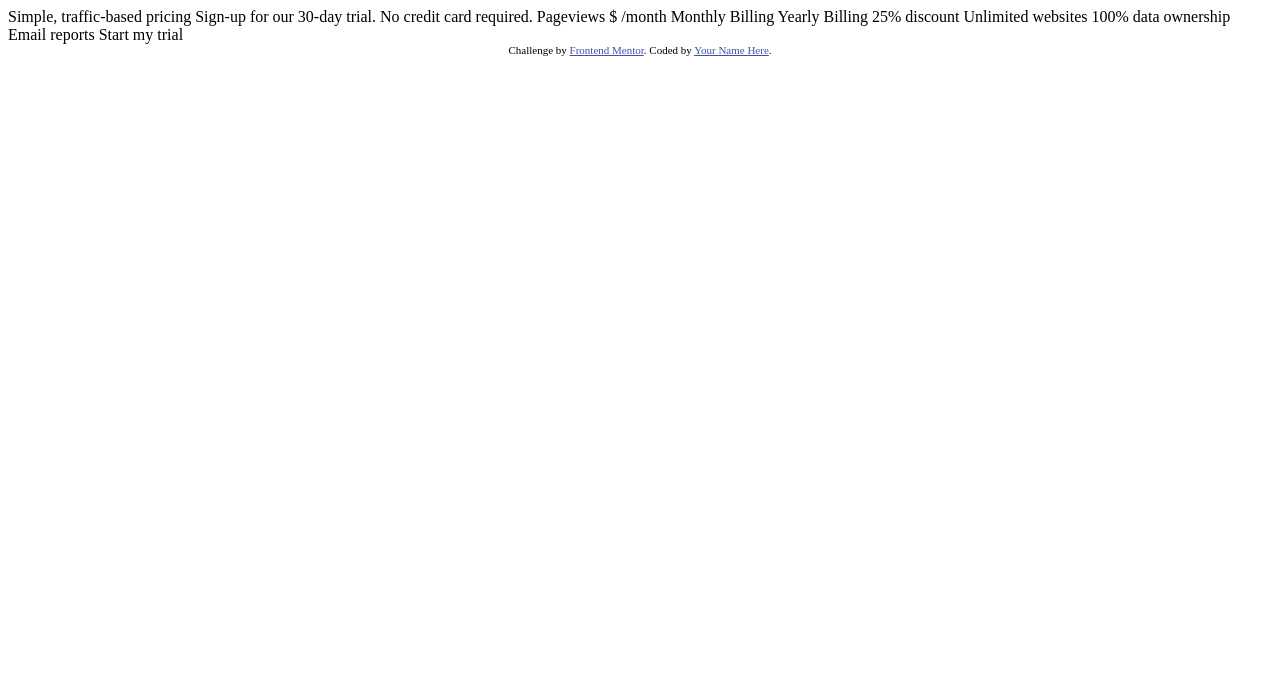
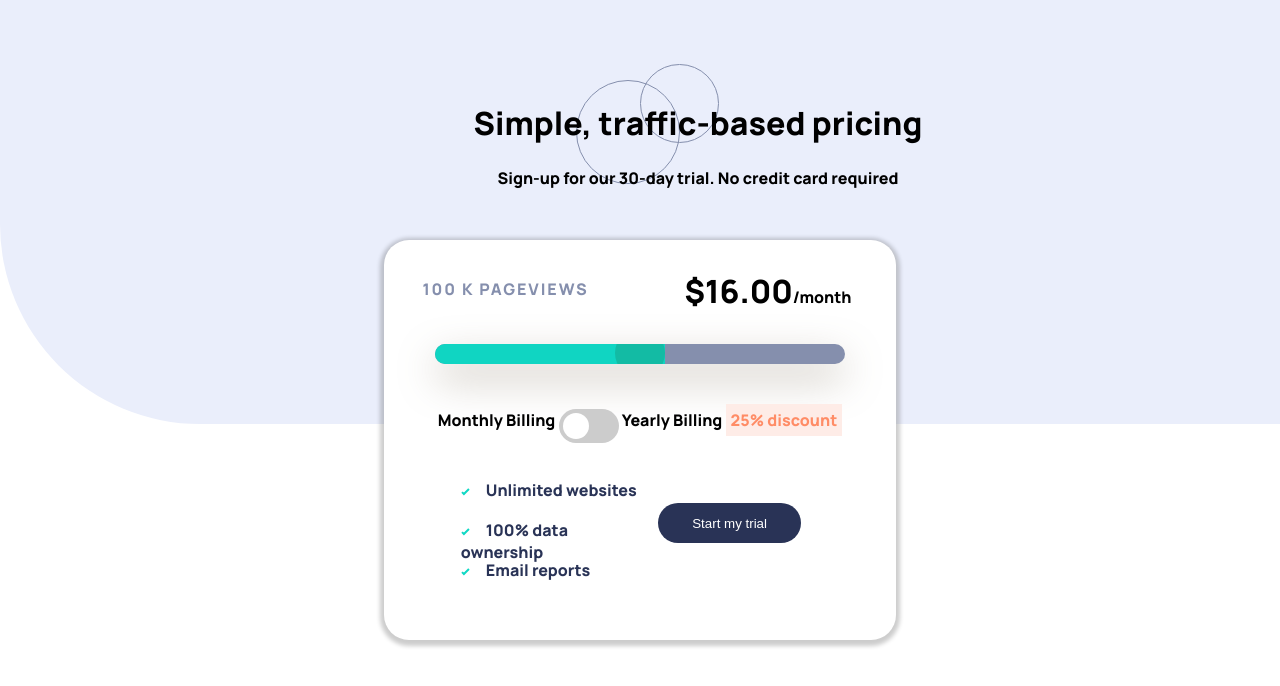
Before and after one commit to khalidamairi3/Slidebarform, a plain HTML site: page interactive-pricing-component-main/index.html in a window 1280 px wide. Drawn offline with Linux system fonts and the light colour scheme.

Commit message:
slidebar

```diff
--- a/interactive-pricing-component-main/index.html
+++ b/interactive-pricing-component-main/index.html
@@ -5,35 +5,89 @@
   <meta name="viewport" content="width=device-width, initial-scale=1.0"> <!-- displays site properly based on user's device -->
 
   <link rel="icon" type="image/png" sizes="32x32" href="./images/favicon-32x32.png">
+  <link rel="stylesheet" href="style.css">
 
   <title>Frontend Mentor | Interactive pricing component</title>
 
   <!-- Feel free to remove these styles or customise in your own stylesheet 👍 -->
   <style>
-    .attribution { font-size: 11px; text-align: center; }
-    .attribution a { color: hsl(228, 45%, 44%); }
   </style>
 </head>
 <body>
 
-  Simple, traffic-based pricing
-  Sign-up for our 30-day trial. No credit card required.
+  <div class="container">
 
-  Pageviews
-  $ /month
+    <div class="circle big"></div>
+    <div class="circle small"></div>
+    <div id="intro">
 
-  Monthly Billing
-  Yearly Billing 25% discount
+      <h1>Simple, traffic-based pricing</h1>
+      <p> Sign-up for our 30-day trial. No credit card required</p>
 
-  Unlimited websites
-  100% data ownership
-  Email reports
 
-  Start my trial
+    </div>
 
-  <div class="attribution">
-    Challenge by <a href="https://www.frontendmentor.io?ref=challenge" target="_blank">Frontend Mentor</a>.
-    Coded by <a href="#">Your Name Here</a>.
+
+    </div>
+
+    <div id="discount-card">
+      <div id="views">
+        <span id="viewsNo"> 100 </span>K PAGEVIEWS
+      </div>
+      <div id="price">
+        <p><span id="priceNo">$16.00</span>/month </p>
+      </div>
+      <div id="slider-container">
+
+        <!-- <range-slider min="0" max="100" step="1" dir="rtl"></range-slider> -->
+        <input type="range" class="slider" in="0" max="200" value="100" oninput="viewsNo.innerText = this.value; priceNo.innerText='$'+(this.value * 0.16).toFixed(2) ">
+
+      </div>
+
+
+      <div id="toggle">
+        Monthly Billing
+        <label class="switch">
+          <input type="checkbox">
+          <span class="toggle-slider round"> </span>
+        </label>
+        Yearly Billing
+        <span id="discount"> 25% discount</span>
+      </div>
+
+
+      <div id="card-footer">
+        <div>
+          <div>
+            <svg xmlns="http://www.w3.org/2000/svg" width="9" height="8"><path fill="none" stroke="#10D8C4" stroke-width="2" d="M1 4.134l1.907 1.908L7.949 1"/> </svg>
+            <p>Unlimited websites</p>
+          </div>
+          <div>
+            <svg xmlns="http://www.w3.org/2000/svg" width="9" height="8"><path fill="none" stroke="#10D8C4" stroke-width="2" d="M1 4.134l1.907 1.908L7.949 1"/></svg>
+            <p> 100% data ownership </p>
+          </div>
+          <div>
+            <svg xmlns="http://www.w3.org/2000/svg" width="9" height="8"><path fill="none" stroke="#10D8C4" stroke-width="2" d="M1 4.134l1.907 1.908L7.949 1"/></svg>
+            <p> Email reports </p>
+          </div>
+        </div>
+        <div id="button-container">
+          <button id="start-button">
+            Start my trial
+          </button>
+
+        </div>
+
+
+      </div>
+
   </div>
+
+
+
+
+
+
+  <script src="app.js"></script>
 </body>
 </html>
--- /dev/null
+++ b/interactive-pricing-component-main/style.css
@@ -0,0 +1,226 @@
+@import url('https://fonts.googleapis.com/css2?family=Manrope:wght@800&family=Open+Sans&display=swap');
+
+body{
+    width: 100%;
+    height: 100%;
+    padding: 0;
+    margin: 0;
+    font-family: 'Manrope', sans-serif;
+
+}
+
+.container{
+    margin: 0;
+    background-color: hsl(224, 65%, 95%);
+    height: 53vh;
+    width: 100%;
+    border-radius: 0 0 0 200px;
+
+}
+
+#intro{
+    position: absolute;
+    top: 10vh;
+    left: 37vw;
+    text-align: center;
+
+}
+.circle{
+
+    border-radius: 50%;
+    border: solid 1px hsl(225, 20%, 60%);
+    position: absolute;
+
+}
+
+.big{
+    width: 8vw;
+    height: 8vw;
+    top: 10vh;
+    left: 45vw;
+}
+
+.small{
+    width: 6vw;
+    height: 6vw;
+    top: 8vh;
+    left: 50vw;
+}
+#views{
+    text-align: left;
+    padding: 15%;
+    color: hsl(225, 20%, 60%);
+    font-weight: 600;
+    letter-spacing: 0.05cm;
+    display: inline-block;
+}
+
+#price{
+    display: inline;
+    float: right;
+
+}
+
+#discount-card{
+    display: grid;
+    grid-template-columns: 1fr 1fr;
+    position: absolute;
+    width: 40%;
+    height: 50%;
+    left: 30vw;
+    top: 30vh;
+    box-shadow: 0px 2px 4px 4px rgba(0, 0, 0, 0.2),
+    2px 2px 4px rgba(255, 255, 255, 0.4);
+    background-color: hsl(0, 0%, 100%);
+    border-radius: 25px;
+    text-align: center;
+
+}
+
+#card-footer{
+    grid-column: span 2;
+    display: grid;
+    grid-template-columns: 1fr 1fr;
+    padding: 15%;
+}
+
+#card-footer > div > div{
+    height: 5vh;
+    text-align: left;
+}
+
+#card-footer > div > div > p {
+    display: inline;
+    margin-left: 1vw;
+    color: hsl(227, 35%, 25%);
+}
+
+#start-button{
+    position: relative;
+    top: 20%;
+    background-color: hsl(227, 35%, 25%);
+    color: white;
+    width: 80%;
+    height: 5vh;
+    border: none;
+    border-radius: 25px;
+}
+#price{
+    padding: 5%;
+}
+#priceNo{
+    font-weight: 800;
+    font-size: 32px;
+
+}
+
+#slider-container{
+    width: 100%;
+    grid-column: span 2;
+}
+
+.slider{
+    overflow: hidden;
+    width: 80%;
+    height: 20px;
+    border-radius: 20px;
+    align-items: center;
+    box-shadow: 0px 15px 40px #7E6D5766;
+    background: hsl(225, 20%, 60%);
+  -webkit-appearance:none !important;
+    color: hsl(174, 86%, 45%);
+    border: none;
+    outline: none;
+
+}
+
+input[type='range']::-webkit-slider-runnable-track {
+    /* height: 10px; */
+    -webkit-appearance: none;
+    color: #13bba4;
+    margin-top: -1px;
+  }
+
+  input[type='range']::-webkit-slider-thumb {
+    padding: 0;
+    margin: 0;
+    width: 50px;
+    height: 50px;
+    background-color: #13bba4;
+    background-image: url("./images/icon-slider.svg") ;
+    background-repeat: no-repeat;
+    -webkit-appearance: none;
+    border-radius: 50%;
+    background-color: hsl(174, 86%, 45);
+    box-shadow: -500px 0 0 500px hsl(174, 86%, 45%);
+  }
+#toggle{
+    grid-column: span 2;
+    /* width: 50vw; */
+    width: 100%;
+    position: relative;
+    top: 5vh;
+    text-align: center;
+}
+#discount{
+    background-color: hsl(14, 92%, 95%);
+    color: hsl(15, 100%, 70%);
+    padding: 5px;
+}
+  .switch {
+    position: relative;
+    display: inline-block;
+    width: 60px;
+    height: 34px;
+  }
+  .switch input {
+    opacity: 0;
+    width: 0;
+    height: 0;
+  }
+  .toggle-slider {
+    position: absolute;
+    cursor: pointer;
+    top: 0;
+    left: 0;
+    right: 0;
+    bottom: 0;
+    background-color: #ccc;
+    -webkit-transition: .4s;
+    transition: .4s;
+  }
+
+  .toggle-slider:before {
+    position: absolute;
+    content: "";
+    height: 26px;
+    width: 26px;
+    left: 4px;
+    bottom: 4px;
+    background-color: white;
+    -webkit-transition: .4s;
+    transition: .4s;
+  }
+
+  input:checked + .toggle-slider {
+    background-color: hsl(174, 86%, 45%)
+  }
+
+  input:focus + .toggle-slider {
+    box-shadow: 0 0 1px hsl(174, 86%, 45%)
+  }
+
+  input:checked + .toggle-slider:before {
+    -webkit-transform: translateX(26px);
+    -ms-transform: translateX(26px);
+    transform: translateX(26px);
+  }
+
+  /* Rounded toggle-sliders */
+  .toggle-slider.round {
+    border-radius: 34px;
+  }
+
+  .toggle-slider.round:before {
+    border-radius: 50%;
+  }
```
Also changed, not shown: interactive-pricing-component-main/app.js (added).
